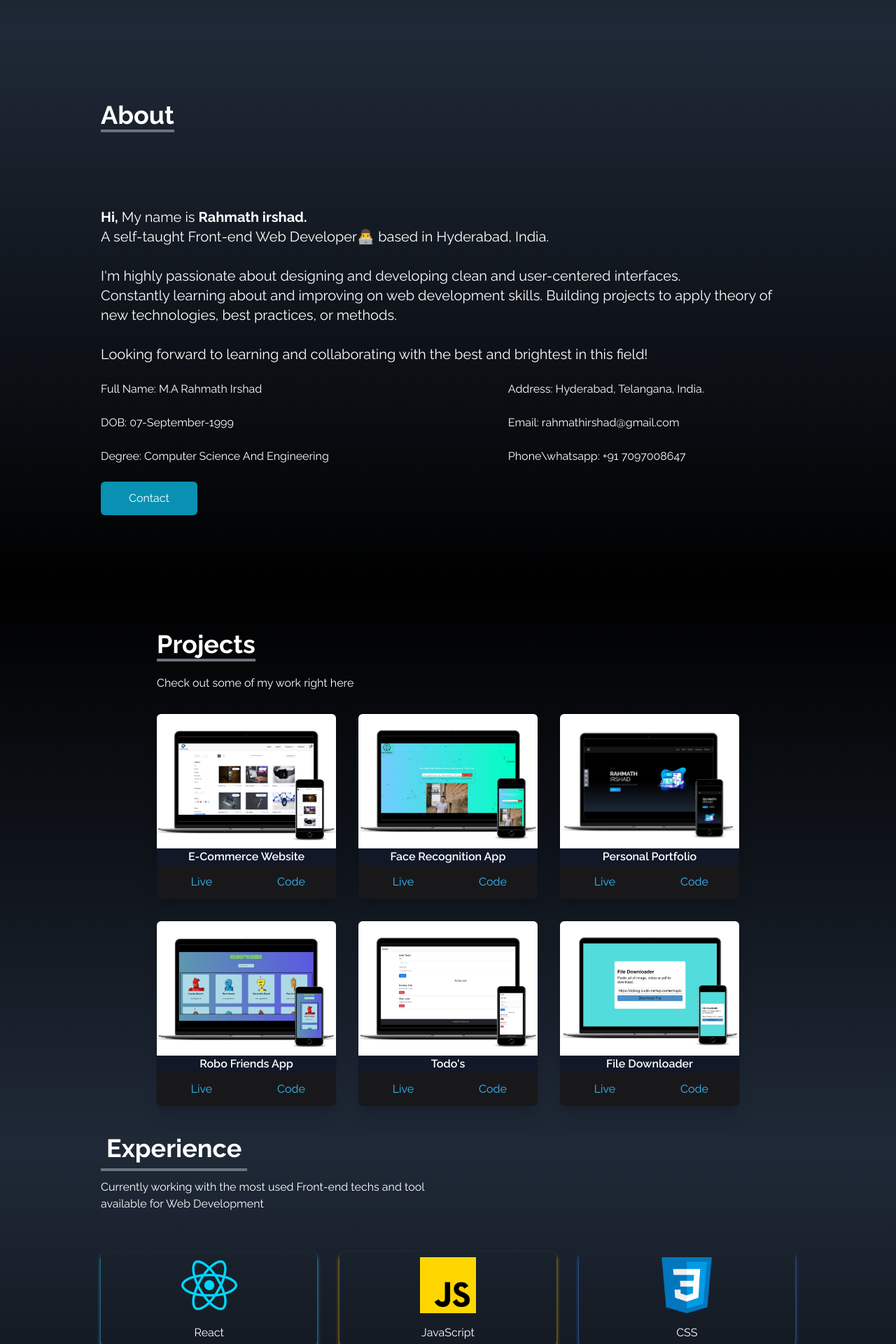
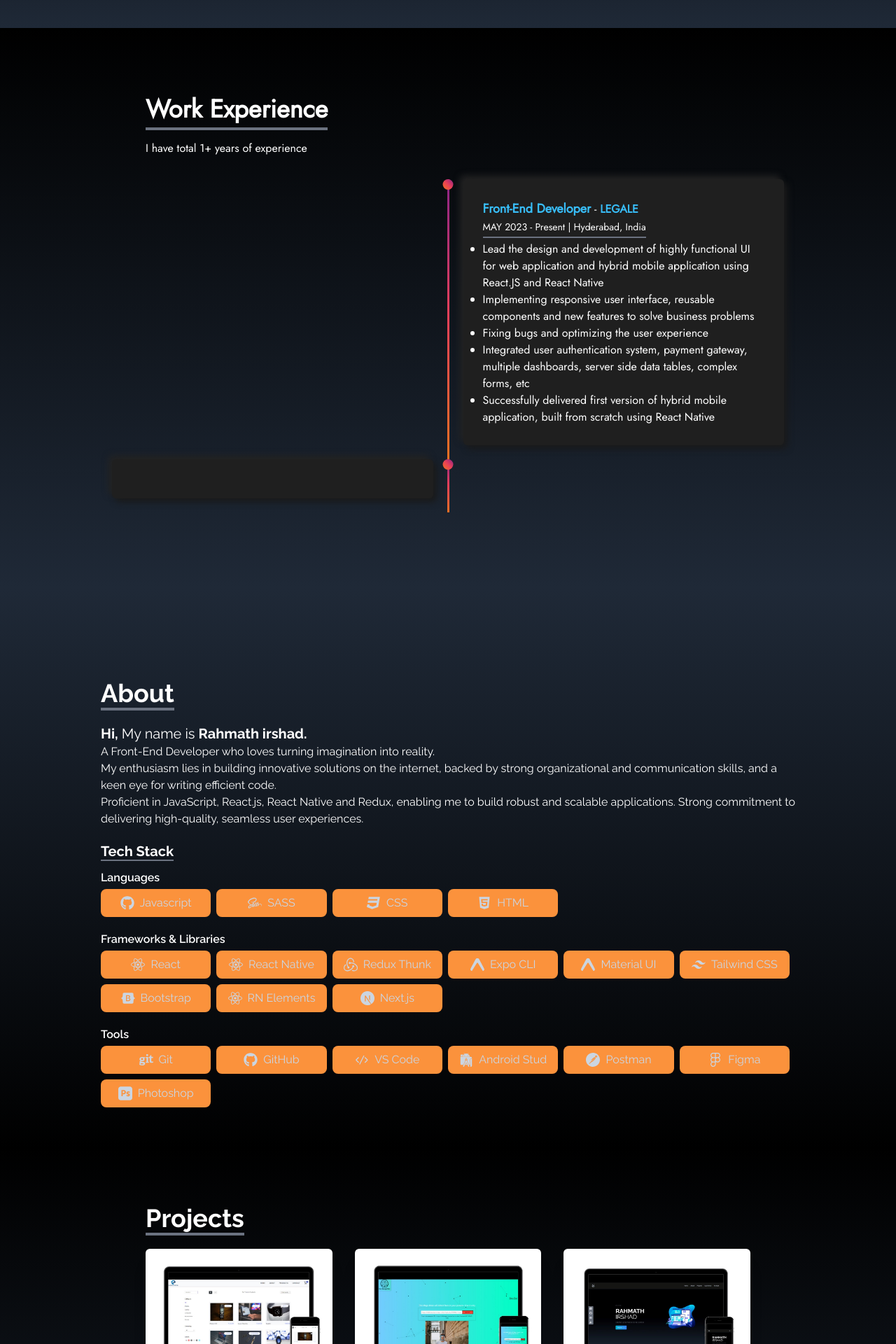
Before and after one commit to Rahmathirshad/Personal-Portfolio, a React (Vite) app: page / in a window 1280 px wide. Shown: the part 760-2680 px from the top of the page at 70% size. Built offline with nearby package versions, Linux system fonts and the light colour scheme.

Commit message:
updated portfolio

```diff
--- a/src/App.jsx
+++ b/src/App.jsx
@@ -12,9 +12,9 @@
     <>
       <NavBar />
       <Home />
+      <Experience />
       <About />
       <Projects />
-      <Experience />
       <Contact />
       <SocMediaLinks />
     </>
--- a/src/components/About.jsx
+++ b/src/components/About.jsx
@@ -1,23 +1,85 @@
 import React from "react";
+import { FaBootstrap, FaCss3, FaFigma, FaGit, FaGithub, FaHtml5, FaReact, FaSass, } from "react-icons/fa";
+import { SiExpo, SiRedux, SiTailwindcss, SiNextdotjs, SiAndroidstudio, SiPostman, SiAdobephotoshop } from "react-icons/si";
+import { VscCode } from "react-icons/vsc";
 import { Link } from "react-scroll";
 
 const About = () => {
+  const programming = [
+    { name: "Javascript", icon: FaGithub },
+    { name: "SASS", icon: FaSass },
+    { name: "CSS", icon: FaCss3 },
+    { name: "HTML", icon: FaHtml5 },
+  ];
+  const frmwrkAndLib = [
+    { name: "React", icon: FaReact },
+    { name: "React Native", icon: FaReact },
+    { name: "Redux Thunk", icon: SiRedux },
+    { name: "Expo CLI", icon: SiExpo },
+    { name: "Material UI", icon: SiExpo },
+    { name: "Tailwind CSS", icon: SiTailwindcss },
+    { name: "Bootstrap", icon: FaBootstrap },
+    { name: "RN Elements", icon: FaReact },
+    { name: "Next.js", icon: SiNextdotjs },
+  ];
+  const tools = [
+    { name: "Git", icon: FaGit },
+    { name: "GitHub", icon: FaGithub },
+    { name: "VS Code", icon: VscCode },
+    { name: "Android Stud", icon: SiAndroidstudio },
+    { name: "Postman", icon: SiPostman },
+    { name: "Figma", icon: FaFigma },
+    { name: "Photoshop", icon: SiAdobephotoshop },
+  ];
   return (
     <div
       name="about"
-      className="w-full bg-gradient-to-b from-gray-800 to-black text-white lg:h-screen"
+      className="w-full bg-gradient-to-b from-gray-800 to-black text-white lg:h-screen lg:pt-20"
     >
       <div className="max-w-screen-lg p-4 mx-auto flex flex-col justify-center w-full h-full">
-        <div className="lg:pb-8">
+        <div className="lg:pb-1">
           <p className="text-4xl font-bold inline border-b-4 border-gray-500">
             About
           </p>
         </div>
-
-        <p className="text-xl mt-5 lg:mt-20">
+        <p className="text-xl mt-5">
           <span className=" font-bold">Hi,</span> My name is <span className=" font-bold">Rahmath irshad.</span>
         </p>
-        <p className="text-x lg:text-xl">A self-taught Front-end Web Developer👨‍💻 based in Hyderabad, India.
+        <p>A Front-End Developer who loves turning imagination into reality.
+          <br/>
+          My enthusiasm lies in building innovative solutions on the internet, backed by strong organizational and communication skills, and a keen eye for writing efficient code.
+          <br/>
+          Proficient in JavaScript, React.js, React Native and Redux, enabling me to build robust and scalable applications.
+          Strong commitment to delivering high-quality, seamless user experiences.</p>
+        {/* <p> a Front-End Developer who loves turning imagination into reality. I bridge the gap between visionary ideas and impactful software. As a passionate Front-End Developer</p> */}
+        <section className="pt-5">
+          <p className="font-bold inline border-b-2 border-gray-500 text-xl">Tech Stack</p>
+          <div>
+            <p className="font-semibold pt-3 pb-1">Languages</p>
+            <div className="grid text-center sm:grid-cols-2 md:grid-cols-6">
+              {programming.map((item) => <div className="bg-orange-400 flex justify-center items-center py-2 px-4 mr-2 mb-2 rounded-lg cursor-pointer text-slate-300 hover:scale-110 hover:text-sky-400 duration-200">
+                <item.icon size={20} className="mr-2" />{item.name}
+              </div>)}
+            </div>
+          </div>
+          <div>
+            <p className="font-semibold pt-3 pb-1">Frameworks & Libraries</p>
+            <div className="grid text-center sm:grid-cols-2 md:grid-cols-6">
+              {frmwrkAndLib.map((item) => <div className="bg-orange-400 flex justify-center items-center py-2 px-4 mr-2 mb-2 rounded-lg cursor-pointer text-slate-300 hover:scale-110 hover:text-sky-400 duration-200">
+                <item.icon size={20} className="mr-2" />{item.name}
+              </div>)}
+            </div>
+          </div>
+          <div>
+            <p className="font-semibold pt-3 pb-1">Tools</p>
+            <div className="grid text-center sm:grid-cols-2 md:grid-cols-6">
+              {tools.map((item) => <div className="bg-orange-400 flex justify-center items-center py-2 px-4 mr-2 mb-2 rounded-lg cursor-pointer text-slate-300 hover:scale-110 hover:text-sky-400 duration-200">
+                <item.icon size={20} className="mr-2" />{item.name}
+              </div>)}
+            </div>
+          </div>
+        </section>
+        {/* <p className="text-x lg:text-xl">A Experienced Front-end Developer👨‍💻 based in Hyderabad, India.
           <br></br>
           <br></br>
           I'm highly passionate about designing and developing clean and user-centered interfaces.
@@ -48,9 +110,7 @@
             Phone\whatsapp: +91 7097008647
           </p>
           <br></br>
-        </div>
-        <br></br>
-        <Link to="contact" smooth duration={500} className=" bg-cyan-600 w-fit px-10 py-3 rounded-md cursor-pointer">Contact</Link>
+        </div> */}
       </div>
     </div>
   );
--- a/src/components/Contact.jsx
+++ b/src/components/Contact.jsx
@@ -6,7 +6,7 @@
       name="contact"
       className="w-full h-screen bg-gradient-to-b from-black to-gray-800 p-4 text-white"
     >
-      <div className="flex flex-col p-4 justify-center max-w-screen-lg mx-auto h-full">
+      <div className="flex flex-col p-4 justify-center max-w-screen-lg mx-auto h-full lg:pt-20">
         <div className="pb-8">
           <p className="text-4xl font-bold inline border-b-4 border-gray-500">
             Contact
--- a/src/components/Experience.jsx
+++ b/src/components/Experience.jsx
@@ -1,120 +1,194 @@
-import React from "react";
-import html from "../assets/html.png";
-import css from "../assets/css.png";
-import javascript from "../assets/javascript.png";
-import reactImage from "../assets/react.png";
-import bootstrap from "../assets/bootstrap.png";
-import github from "../assets/github.png";
-import tailwind from "../assets/tailwind.png";
-import git from "../assets/git.png";
-import npm from "../assets/npm.png";
-import vscode from "../assets/vscode.png";
-import photoshop from "../assets/photoshop.png";
-import netlify from "../assets/netlify.png";
+// import React from "react";
+// import html from "../assets/html.png";
+// import css from "../assets/css.png";
+// import javascript from "../assets/javascript.png";
+// import reactImage from "../assets/react.png";
+// import bootstrap from "../assets/bootstrap.png";
+// import github from "../assets/github.png";
+// import tailwind from "../assets/tailwind.png";
+// import git from "../assets/git.png";
+// import npm from "../assets/npm.png";
+// import vscode from "../assets/vscode.png";
+// import photoshop from "../assets/photoshop.png";
+// import netlify from "../assets/netlify.png";
+
+// const Experience = () => {
+//   const techs = [
+//     {
+//       id: 1,
+//       src: reactImage,
+//       title: "React",
+//       style: "shadow-sky-400",
+//     },
+//     {
+//       id: 2,
+//       src: javascript,
+//       title: "JavaScript",
+//       style: "shadow-yellow-500",
+//     },
+//     {
+//       id: 3,
+//       src: css,
+//       title: "CSS",
+//       style: "shadow-blue-500",
+//     },
+//     {
+//       id: 4,
+//       src: html,
+//       title: "HTML",
+//       style: "shadow-orange-400",
+//     },
+//     {
+//       id: 5,
+//       src: tailwind,
+//       title: "Tailwind CSS",
+//       style: "shadow-sky-400",
+//     },
+//     {
+//       id: 6,
+//       src: bootstrap,
+//       title: "Bootstrap",
+//       style: "shadow-indigo-500/50",
+//     },
+//     {
+//       id: 7,
+//       src: git,
+//       title: "Git",
+//       style: "shadow-orange-600",
+//     },
+//     {
+//       id: 8,
+//       src: github,
+//       title: "GitHub",
+//       style: "shadow-gray-400",
+//     },
+//     {
+//       id: 9,
+//       src: npm,
+//       title: "Npm",
+//       style: "shadow-red-500",
+//     },
+//     {
+//       id: 10,
+//       src: vscode,
+//       title: "VS Code",
+//       style: "shadow-blue-400",
+//     },
+//     {
+//       id: 11,
+//       src: netlify,
+//       title: "Netlify",
+//       style: "shadow-blue-300",
+//     },
+//     {
+//       id: 12,
+//       src: photoshop,
+//       title: "Photoshop",
+//       style: "shadow-blue-500",
+//     },
+//   ];
+
+//   return (
+//     <div
+//       name="experience"
+//       className="bg-gradient-to-b from-gray-800 to-black w-full lg:h-screen"
+//     >
+//       <div className="max-w-screen-lg mx-auto p-4 flex flex-col justify-center w-full h-full text-white">
+//         <div>
+//           <p className="text-4xl font-bold border-b-4 border-gray-500 p-2 inline">
+//             Experience
+//           </p>
+//           <p className="py-6">Currently working with the most used Front-end techs and tool<br></br>available for Web Development</p>
+//         </div>
+
+//         <div className="w-full grid grid-cols-2 sm:grid-cols-3 gap-8 text-center py-8 px-12 sm:px-0">
+//           {techs.map(({ id, src, title, style }) => (
+//             <div
+//               key={id}
+//               className={`shadow-md hover:scale-105 duration-500 py-2 rounded-lg ${style} `}
+//             >
+//               <img src={src} alt="" className="w-20 mx-auto" />
+//               <p className="mt-4">{title}</p>
+//             </div>
+//           ))}
+//         </div>
+//       </div>
+//     </div>
+//   );
+// };
+
+// export default Experience;
+import React from 'react';
+import "./experience.css"
 
 const Experience = () => {
-  const techs = [
-    {
-      id: 1,
-      src: reactImage,
-      title: "React",
-      style: "shadow-sky-400",
-    },
-    {
-      id: 2,
-      src: javascript,
-      title: "JavaScript",
-      style: "shadow-yellow-500",
-    },
-    {
-      id: 3,
-      src: css,
-      title: "CSS",
-      style: "shadow-blue-500",
-    },
-    {
-      id: 4,
-      src: html,
-      title: "HTML",
-      style: "shadow-orange-400",
-    },
-    {
-      id: 5,
-      src: tailwind,
-      title: "Tailwind CSS",
-      style: "shadow-sky-400",
-    },
-    {
-      id: 6,
-      src: bootstrap,
-      title: "Bootstrap",
-      style: "shadow-indigo-500/50",
-    },
-    {
-      id: 7,
-      src: git,
-      title: "Git",
-      style: "shadow-orange-600",
-    },
-    {
-      id: 8,
-      src: github,
-      title: "GitHub",
-      style: "shadow-gray-400",
-    },
-    {
-      id: 9,
-      src: npm,
-      title: "Npm",
-      style: "shadow-red-500",
-    },
-    {
-      id: 10,
-      src: vscode,
-      title: "VS Code",
-      style: "shadow-blue-400",
-    },
-    {
-      id: 11,
-      src: netlify,
-      title: "Netlify",
-      style: "shadow-blue-300",
-    },
-    {
-      id: 12,
-      src: photoshop,
-      title: "Photoshop",
-      style: "shadow-blue-500",
-    },
-  ];
+  return (
+    <>
+      <style>@import url('https://fonts.googleapis.com/css2?family=Jost:wght@200;300;400&display=swap');</style>
+      <section name="experience" className="bg-gradient-to-b from-black to-gray-800 w-full text-white md:h-screen pt-24">
+        <section class="design-section">
+          <div className="pb-2 lg:pl-52 pl-8">
+            <p className="text-4xl font-bold inline border-b-4 border-gray-500">
+              Work Experience
+            </p>
+            <p className="py-6">I have total 1+ years of experience</p>
+          </div>
+          <div class="timeline">
+            <div class="timeline-empty"></div>
+            <div class="timeline-middle">
+              <div class="timeline-circle"></div>
+            </div>
+            <div class="timeline-component timeline-content">
+              <h1><span className="font-bold text-sky-400 text-lg">Front-End Developer</span> - <span className="font-bold text-sky-400">LEGALE</span></h1>
+              <p className="inline border-b-2 border-gray-500 text-sm pb-1">MAY 2023 - Present | Hyderabad, India</p>
+              <ul className="list-disc mt-2">
+                <li>Lead the design and development of highly functional UI for
+                  web application and hybrid mobile application using React.JS
+                  and React Native
+                </li>
+                <li>
+                  Implementing responsive user interface, reusable
+                  components and new features to solve business problems
+                </li>
+                <li>
+                  Fixing bugs and optimizing the user experience
+                </li>
+                <li>
+                  Integrated user authentication system, payment gateway,
+                  multiple dashboards, server side data tables, complex forms,
+                  etc
+                </li>
+                <li>
+                  Successfully delivered first version of hybrid mobile
+                  application, built from scratch using React Native
+                </li>
+              </ul>
+            </div>
+            <div class="timeline-component timeline-content">
+              {/* <h1>CSS</h1>
+              <p>Some Text.</p> */}
+            </div>
+            <div class="timeline-middle">
+              <div class="timeline-circle"></div>
+            </div>
+            <div class="timeline-empty">
+            </div>
 
-  return (
-    <div
-      name="experience"
-      className="bg-gradient-to-b from-gray-800 to-black w-full lg:h-screen"
-    >
-      <div className="max-w-screen-lg mx-auto p-4 flex flex-col justify-center w-full h-full text-white">
-        <div>
-          <p className="text-4xl font-bold border-b-4 border-gray-500 p-2 inline">
-            Experience
-          </p>
-          <p className="py-6">Currently working with the most used Front-end techs and tool<br></br>available for Web Development</p>
-        </div>
+            <div class="timeline-empty">
+            </div>
 
-        <div className="w-full grid grid-cols-2 sm:grid-cols-3 gap-8 text-center py-8 px-12 sm:px-0">
-          {techs.map(({ id, src, title, style }) => (
-            <div
-              key={id}
-              className={`shadow-md hover:scale-105 duration-500 py-2 rounded-lg ${style} `}
-            >
-              <img src={src} alt="" className="w-20 mx-auto" />
-              <p className="mt-4">{title}</p>
+            {/* <div class="timeline-middle">
+              <div class="timeline-circle"></div>
             </div>
-          ))}
-        </div>
-      </div>
-    </div>
-  );
-};
+            <div class=" timeline-component timeline-content">
+              <h3>Javascript</h3>
+              <p>Some Text.</p>
+            </div> */}
+          </div>
+        </section>
+      </section>
+    </>
+  )
+}
 
-export default Experience;
+export default Experience
--- a/src/components/Home.jsx
+++ b/src/components/Home.jsx
@@ -4,6 +4,7 @@
 import { Link } from "react-scroll";
 import webdev from "../assets/webdev.png"
 import SocMediaLinks2 from "./SocMediaLinks2";
+import { MdPhoneInTalk } from "react-icons/md";
 
 
 const Home = () => {
@@ -14,24 +15,24 @@
     >
       <div className="max-w-screen-lg mx-auto flex flex-col items-center justify-between h-full px-4 md:flex-row">
         <div className="flex flex-col justify-center h-full">
-            <p className="text-gray-500 text-2xl py-4 max-w-md">Hi, I'm</p>
+          <p className="text-gray-400 text-2xl py-4 max-w-md">Hi, I'm</p>
           <h2 className="text-4xl sm:text-7xl font-bold text-white">
             RAHMATH
           </h2>
           <h2 className="text-4xl sm:text-7xl  text-white">
             IRSHAD
           </h2>
-            <p className="text-gray-500 text-lg py-4 max-w-md md:text-2xl">FRONT-END WEB DEVELOPER 👨‍💻</p>
-
-            <div className="flex">
+          <p className="text-gray-400 font-semibold text-lg py-4 max-w-md md:text-2xl">FRONT-END DEVELOPER 👨‍💻</p>
+          <p className="text-gray-400 text-sm max-w-md md:text-2xl">I Build Web & Hybrid Mobile Apps using <span className="font-semibold">React.js & React Native</span></p>
+          <div className="flex lg:py-4">
             <Link
-                to="projects"
+              to="experience"
               smooth
               duration={500}
-                className="group text-white w-fit px-6 py-3 my-2 flex items-center rounded-md bg-gradient-to-r
+              className="group text-white w-fit font-bold px-6 py-3 my-2 flex items-center rounded-md bg-gradient-to-r
                 from-cyan-500 to-blue-500 cursor-pointer hover:scale-105 duration-500"
             >
-                Projects
+              Experience
               <span className="group-hover:rotate-90 duration-300">
                 <MdOutlineKeyboardArrowRight size={25} className="ml-1" />
               </span>
--- a/src/components/NavBar.jsx
+++ b/src/components/NavBar.jsx
@@ -12,15 +12,15 @@
     },
     {
       id: 2,
+      link: "experience",
+    },
+    {
+      id: 3,
       link: "about",
     },
     {
-      id: 3,
+      id: 4,
       link: "projects",
-    },
-    {
-      id: 4,
-      link: "experience",
     },
     {
       id: 5,
--- a/src/components/Projects.jsx
+++ b/src/components/Projects.jsx
@@ -57,12 +57,11 @@
       name="projects"
       className="bg-gradient-to-b from-black to-gray-800 w-full text-white md:h-screen"
     >
-      <div className="max-w-screen-lg p-8 mx-auto flex flex-col justify-center w-full h-full lg:p-24">
-        <div className="pb-2">
+      <div className="max-w-screen-lg p-8 mx-auto flex flex-col justify-center w-full h-full lg:p-20">
+        <div className="pb-6">
           <p className="text-4xl font-bold inline border-b-4 border-gray-500">
             Projects
           </p>
-          <p className="py-6">Check out some of my work right here</p>
         </div>
 
         <div className="grid text-center sm:grid-cols-2 md:grid-cols-3 gap-8 px-12 sm:px-0">
--- /dev/null
+++ b/src/components/experience.css
@@ -0,0 +1,72 @@
+@import url('https://fonts.googleapis.com/css2?family=Jost:wght@200;300;400&display=swap');
+.design-section {
+  /* display: flex;
+  flex-direction: column;
+  align-items: center;
+  justify-content: center;
+  background-image: linear-gradient(black, #1f2937);
+  min-height: 100vh;
+  padding: 100px 0; */
+  font-family: Jost;
+}
+
+.design {
+  display: flex;
+  align-items: center;
+  justify-content: center;
+}
+
+.timeline {
+  width: 80%;
+  height: auto;
+  max-width: 1000px;
+  margin: 0 auto;
+  display: flex;
+  flex-direction: column;
+}
+
+.timeline-content {
+  padding: 20px;
+  background: #1f1f1f;
+  -webkit-box-shadow: 5px 5px 10px #1a1a1a, -5px -5px 10px #242424;
+          box-shadow: 5px 5px 10px #1a1a1a, -5px -5px 10px #242424;
+  border-radius: 5px;
+  color: white;
+  padding: 1.75rem;
+  transition: 0.4s ease;
+  overflow-wrap: break-word !important;
+  margin: 1rem;
+  margin-bottom: 20px;
+  border-radius: 6px;
+}
+
+.timeline-component {
+  margin: 0px 20px 20px 20px;
+}
+
+@media screen and (min-width: 768px) {
+  .timeline {
+    display: grid;
+    grid-template-columns: 1fr 3px 1fr;
+  }
+  .timeline-middle {
+    position: relative;
+    background-image: linear-gradient(45deg, #F27121, #E94057, #8A2387);
+    width: 3px;
+    height: 100%;
+  }
+  .main-middle {
+    opacity: 0;
+  }
+  .timeline-circle {
+    position: absolute;
+    top: 0;
+    left: 50%;
+    width: 15px;
+    height: 15px;
+    border-radius: 50%;
+    background-image: linear-gradient(45deg, #F27121, #E94057, #8A2387);
+    -webkit-transform: translateX(-50%);
+            transform: translateX(-50%);
+  }
+}
```
Also changed, not shown: src/assets/webdev.png, 1 other file (tests, documents, lock files or other folders). Lines whose indentation alone changed are shown as unchanged.
